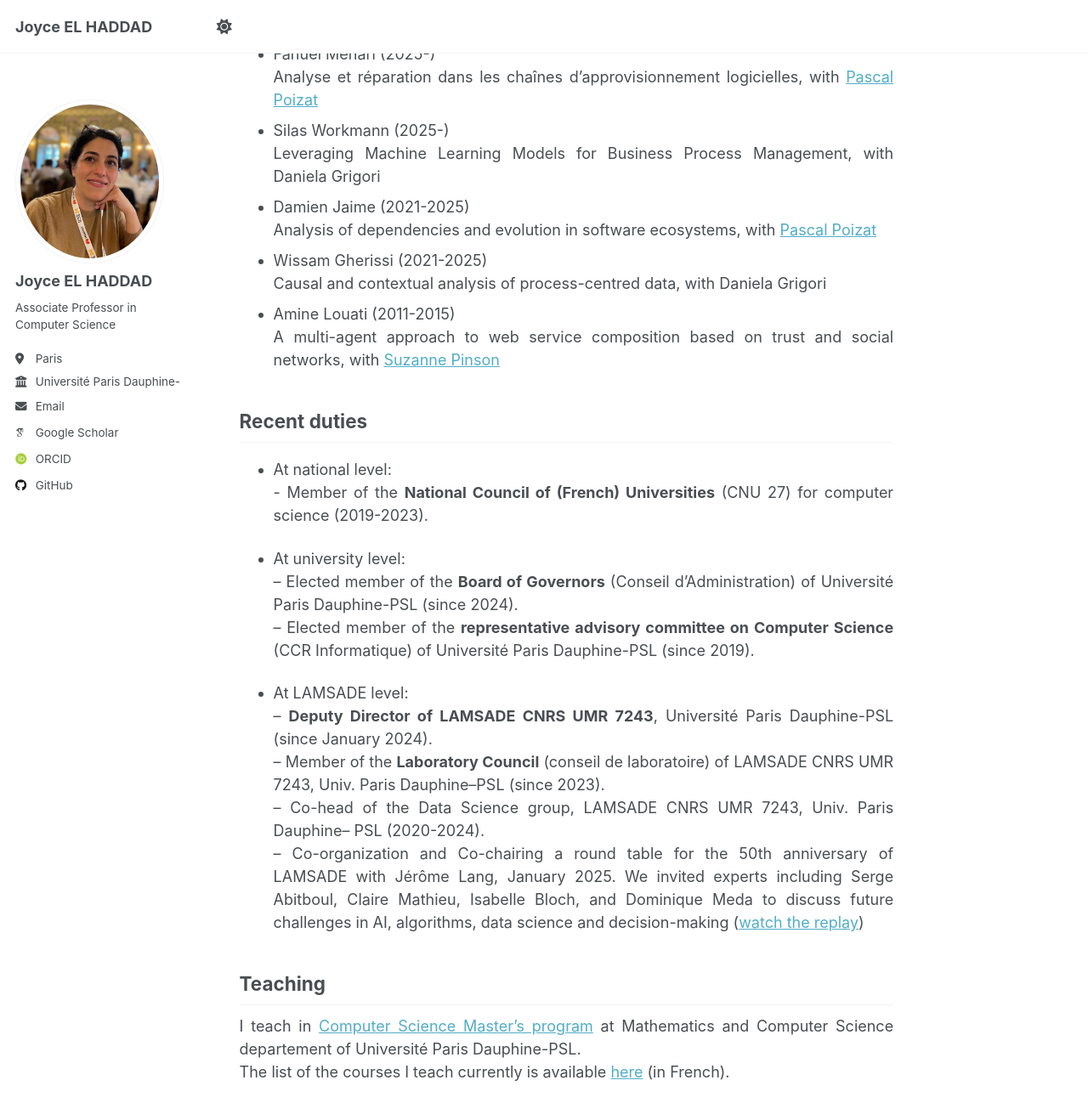
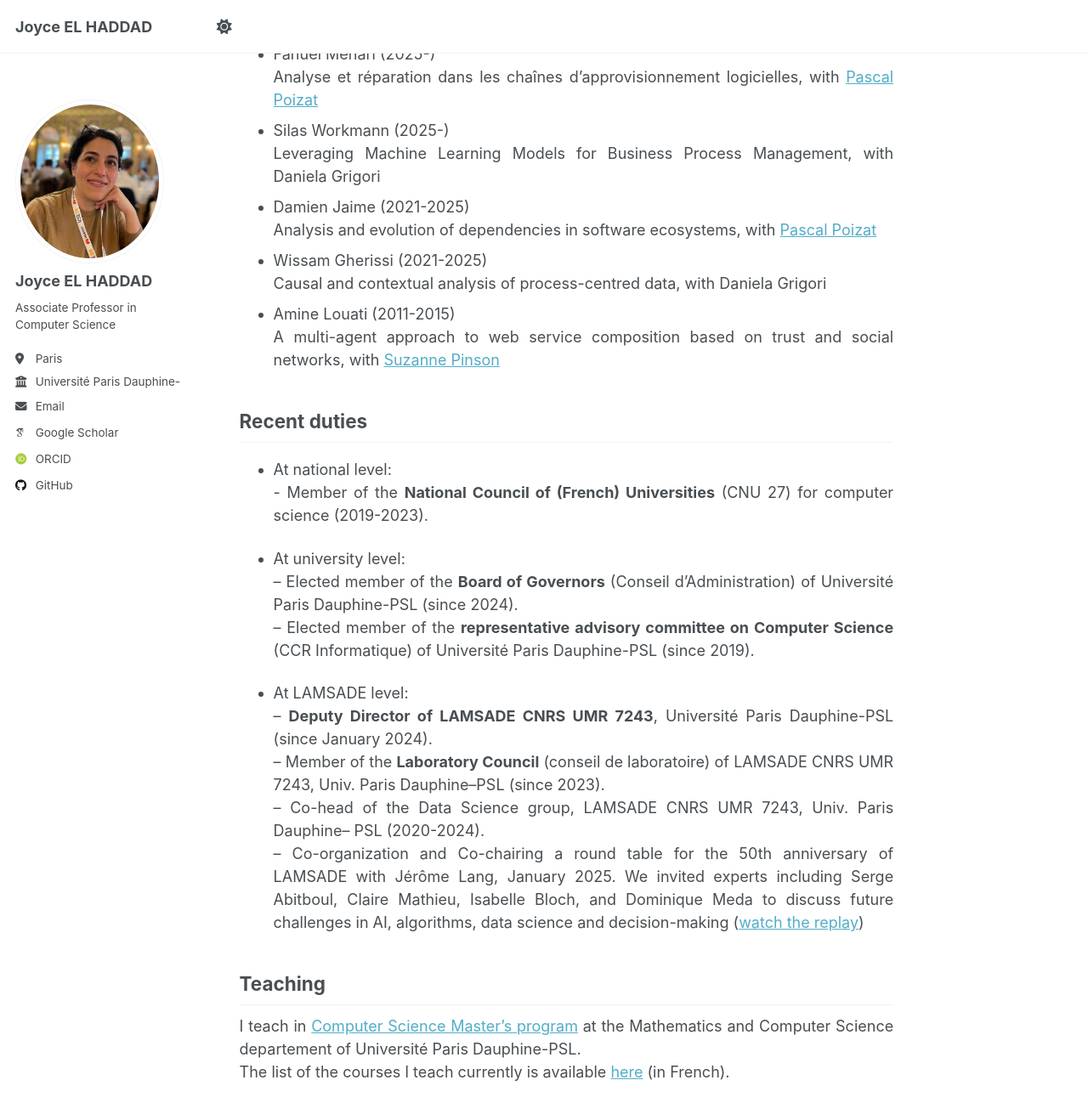
Before and after one commit to joyceelhaddad/joyceelhaddad.github.io, a Jekyll site: the page built from _pages/about.md, in a window 1280 px wide and 1400 px high, scrolled down 882 px. Shown: the top 1311 px of the window at 85% size. Built offline with Jekyll 4.4.1, drawn with Linux system fonts in a browser that asks for light colours; some web fonts are replaced; a script that is not in the unit is left out; some of the changed text lies outside the part shown.

Commit message:
Update about.md

```diff
--- a/_pages/about.md
+++ b/_pages/about.md
@@ -32,7 +32,7 @@ Supervision of PhD students
 -	Silas Workmann (2025-) <br>
   Leveraging Machine Learning Models for Business Process Management, with Daniela Grigori
 -	Damien Jaime (2021-2025) <br>
-  Analysis of dependencies and evolution in software ecosystems, with [Pascal Poizat](https://pascalpoizat.github.io/)
+  Analysis and evolution of dependencies in software ecosystems, with [Pascal Poizat](https://pascalpoizat.github.io/)
 -	Wissam Gherissi (2021-2025) <br>
   Causal and contextual analysis of process-centred data, with Daniela Grigori
 -	Amine Louati (2011-2015)<br>
@@ -55,7 +55,7 @@ Recent duties
 
 Teaching
 ------
-I teach in [Computer Science Master's program](https://dauphine.psl.eu/en/training/masters-degrees) at Mathematics and Computer Science departement of Université Paris Dauphine-PSL.<br>
+I teach in [Computer Science Master's program](https://dauphine.psl.eu/en/training/masters-degrees) at the Mathematics and Computer Science departement of Université Paris Dauphine-PSL.<br>
 The list of the courses I teach currently is available [here](https://joyceelhaddad.github.io/non-menu-page/) (in French).
 
 
```
Also changed, not shown: other parts of _pages/about.md (+1 -1 lines).
